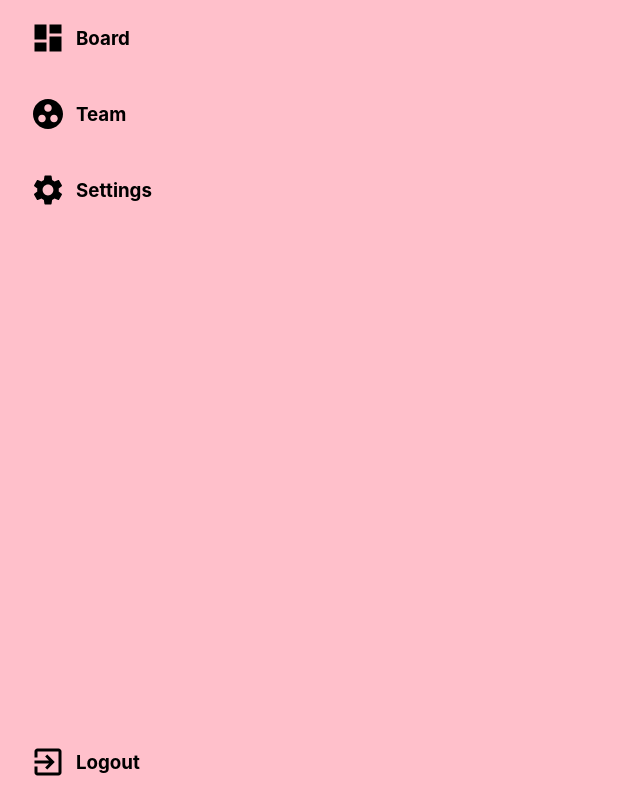
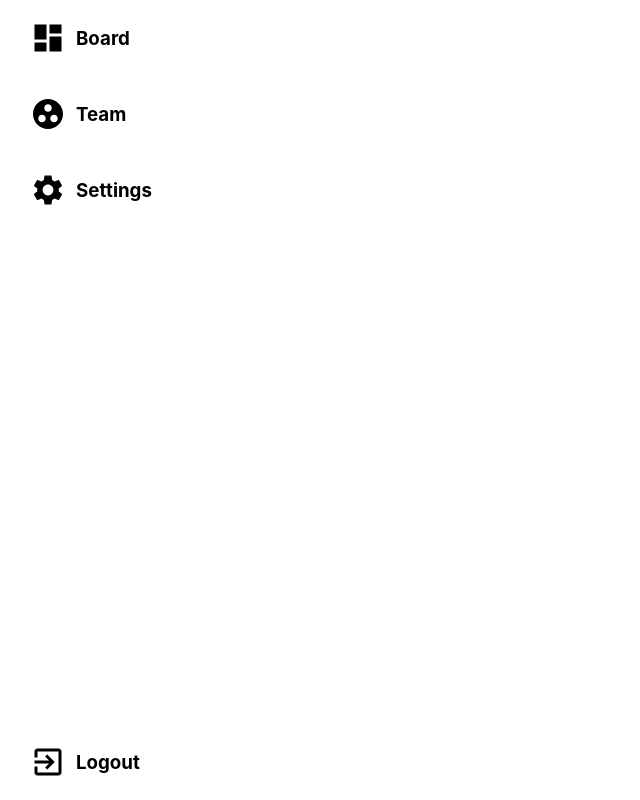
Before and after one commit to suhlimakz/issue-tracker, a React (Create React App) app in the folder react-front/: page / in a window 1280 px wide. Shown: the whole page, without its empty margins (0-640 px from the left). Built offline with nearby package versions, Linux system fonts and the light colour scheme.

Commit message:
Delete comments

```diff
--- a/react-front/src/App.css
+++ b/react-front/src/App.css
@@ -1,50 +1,4 @@
 .App{
-  /* display: grid; */
-  /* grid-template-columns: 0.5fr 2fr; */
-  background-color: pink;
   width: 100vw;
   height: 100vh;
 }
-
-/* .menu {
-  grid-column: 1;
-} */
-
-/* .App {
-  text-align: center;
-}
-
-.App-logo {
-  height: 40vmin;
-  pointer-events: none;
-}
-
-@media (prefers-reduced-motion: no-preference) {
-  .App-logo {
-    animation: App-logo-spin infinite 20s linear;
-  }
-}
-
-.App-header {
-  background-color: blue;
-  min-height: 100vh;
-  display: flex;
-  flex-direction: column;
-  align-items: center;
-  justify-content: center;
-  font-size: calc(10px + 2vmin);
-  color: white;
-}
-
-.App-link {
-  color: #61dafb;
-}
-
-@keyframes App-logo-spin {
-  from {
-    transform: rotate(0deg);
-  }
-  to {
-    transform: rotate(360deg);
-  }
-} */
```
Also changed, not shown: react-front/src/App.js (+0 -13 lines).
